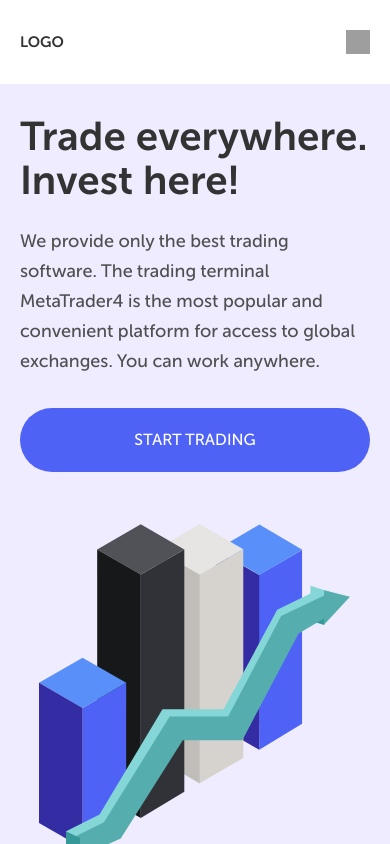
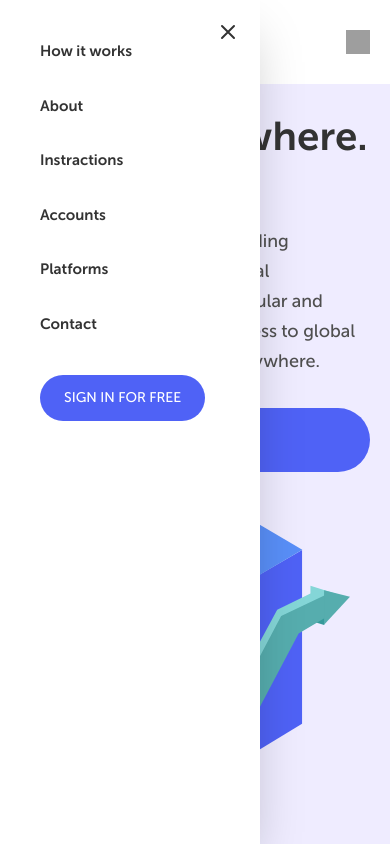
Before and after one commit to Violettalez/landing-vue-test, a Vue app: page / in a window 390 px wide. Both pictures are taken after a click on the picture 358 px from the left and 42 px from the top of the page. Shown: the top 844 px of the page. Built offline with nearby package versions, Linux system fonts and the light colour scheme; grey boxes are pictures that could not be loaded.

Commit message:
Refactor Menu component to add mobile menu functionality and improve layout

```diff
--- a/src/components/Menu.vue
+++ b/src/components/Menu.vue
@@ -4,6 +4,7 @@ import { ref } from 'vue'
 const langs = ['EN', 'UA']
 const currentLang = ref(langs[0])
 const isOpen = ref(false)
+const isOpenMenu = ref(false)
 
 function toggleLangSelection() {
   isOpen.value = !isOpen.value
@@ -83,8 +84,47 @@ function selectLang(lang) {
       <img
         src="../assets/menu.svg"
         alt="navigation"
+        @click="isOpenMenu = true"
         class="desktop:hidden block w-6 h-6 cursor-pointer"
       />
     </div>
+    <transition
+      enter-active-class="transition-transform duration-300"
+      leave-active-class="transition-transform duration-300"
+      enter-from-class="-translate-x-full"
+      enter-to-class="translate-x-0"
+      leave-from-class="translate-x-0"
+      leave-to-class="-translate-x-full"
+    >
+      <div class="absolute top-0 left-0 w-full h-full" v-if="isOpenMenu">
+        <div
+          class="bg-white tablet:w-1/3 mobile:w-2/3 h-full p-10 flex flex-col gap-10 relative shadow-2xl"
+        >
+          <div class="absolute top-5 right-5 cursor-pointer" @click="isOpenMenu = false">
+            <svg
+              xmlns="http://www.w3.org/2000/svg"
+              class="h-6 w-6 text-gray"
+              fill="none"
+              viewBox="0 0 24 24"
+              stroke="currentColor"
+              stroke-width="2"
+            >
+              <path stroke-linecap="round" stroke-linejoin="round" d="M6 18L18 6M6 6l12 12" />
+            </svg>
+          </div>
+          <ul class="flex flex-col gap-8 *:font-museo *:font-bold *:text-[15px] *:text-gray">
+            <li><a href="#">How it works</a></li>
+            <li><a href="#">About</a></li>
+            <li><a href="#">Instractions</a></li>
+            <li><a href="#">Accounts</a></li>
+            <li><a href="#">Platforms</a></li>
+            <li><a href="#">Contact</a></li>
+          </ul>
+          <button class="py-[13px] px-[24px] button text-sm w-max mobile:block tablet:hidden">
+            Sign in for free
+          </button>
+        </div>
+      </div>
+    </transition>
   </nav>
 </template>
```
